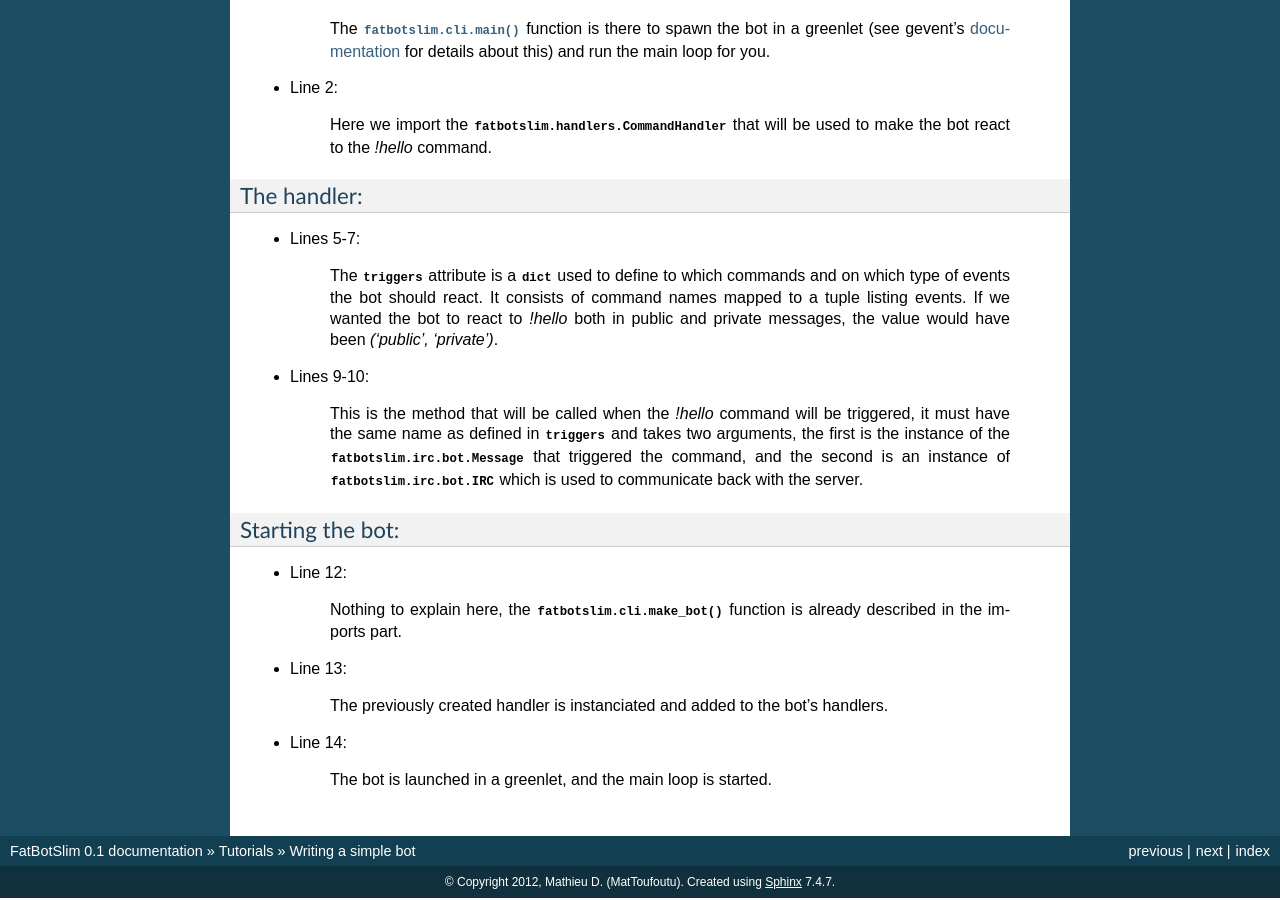
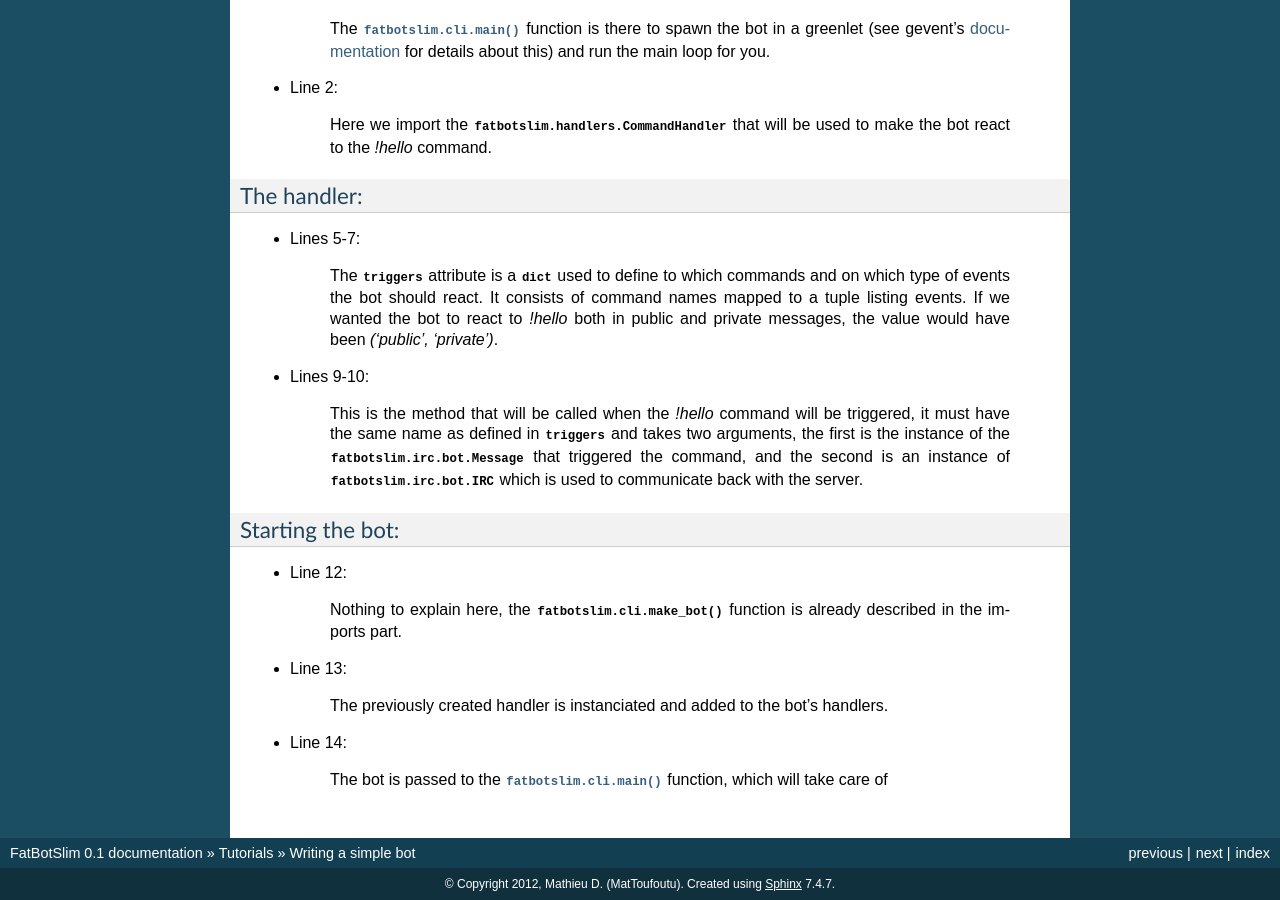
Before and after one commit to mdeous/fatbotslim, a Sphinx documentation site: the page built from docs/usage/tuto/simple.rst, in a window 1280 px wide and 900 px high, scrolled down 703 px. Built offline with Sphinx 7.4.7, drawn with Linux system fonts in a browser that asks for light colours.

Commit message:
making main() take a function as argument was stupid, simply take a bot instance

```diff
--- a/docs/usage/tuto/simple.py
+++ b/docs/usage/tuto/simple.py
@@ -11,4 +11,4 @@ class HelloCommand(CommandHandler):
 
 bot = make_bot()
 bot.add_handler(HelloCommand())
-main(lambda: bot)
+main(bot)
--- a/docs/usage/tuto/simple.rst
+++ b/docs/usage/tuto/simple.rst
@@ -70,6 +70,7 @@ Starting the bot:
 
 * Line 14:
 
-    The bot is launched in a greenlet, and the main loop is started.
+    The bot is passed to the :func:`fatbotslim.cli.main` function, which will take care
+    of
 
 .. _documentation: http://www.gevent.org/gevent.html#greenlet-objects
```
Also changed, not shown: README.md (+1 -1 lines), 2 other files.
